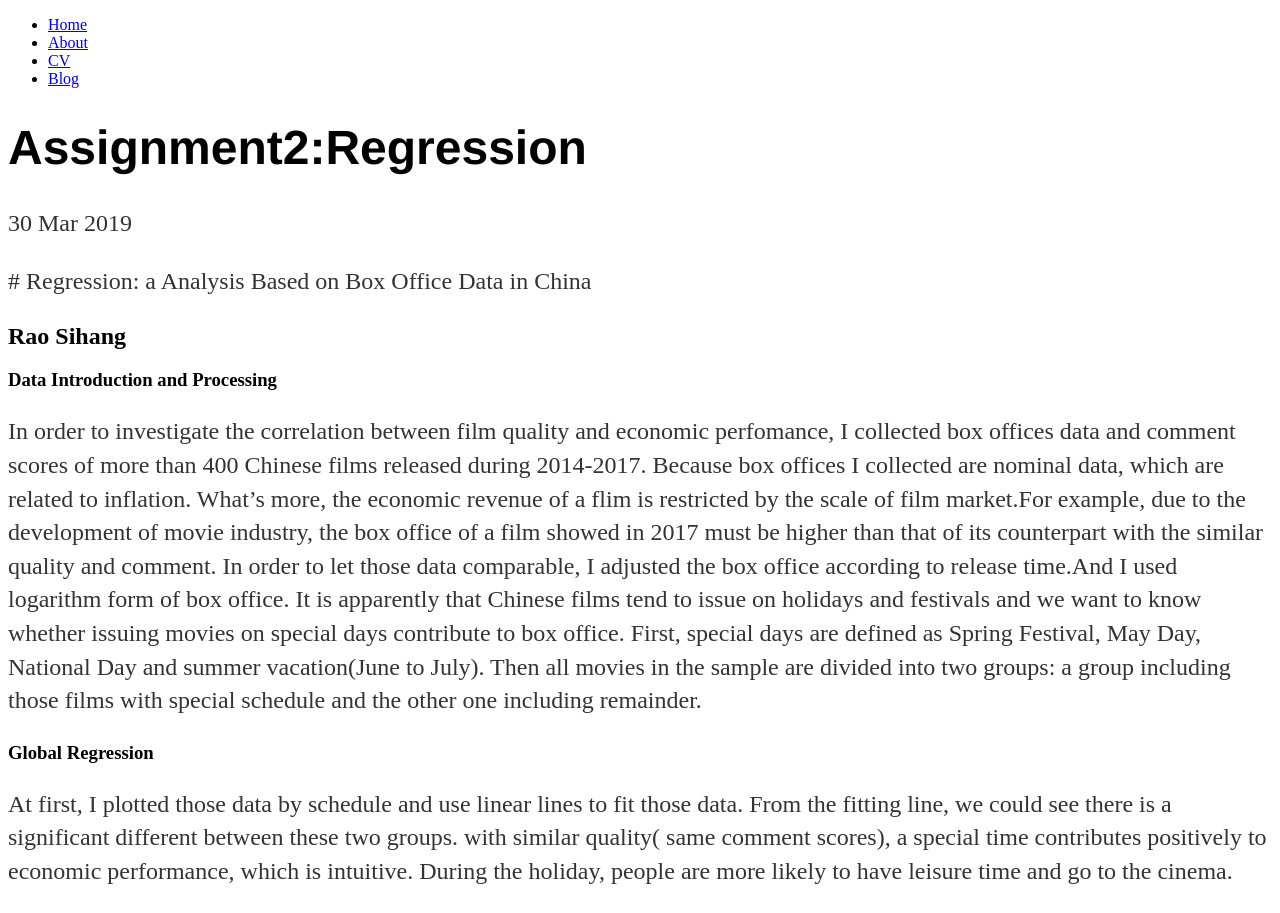
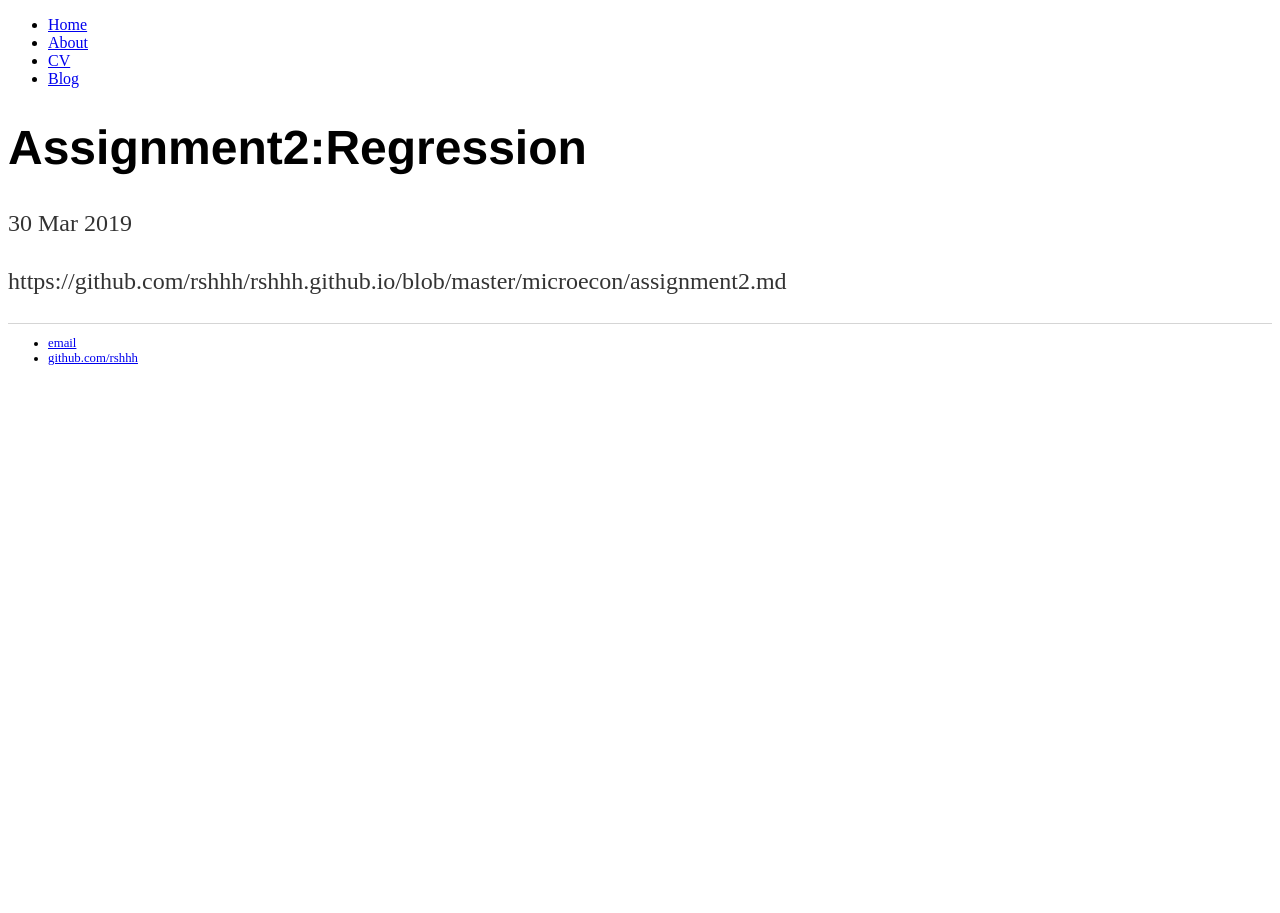
Before and after one commit to RSHHH/Microecon.github.io, a Jekyll site: the page built from _posts/2019-03-30-assignment2.md, in a window 1280 px wide and 1400 px high. Shown: the top 913 px of the window. Built offline with Jekyll 4.4.1, drawn with Linux system fonts in a browser that asks for light colours; some of the changed text lies outside the part shown.

Commit message:
Update 2019-03-30-assignment2.md

````diff
--- a/_posts/2019-03-30-assignment2.md
+++ b/_posts/2019-03-30-assignment2.md
@@ -3,66 +3,4 @@ layout: post
 title: "Assignment2:Regression"
 date: 2019-03-30
 ---
- # Regression: a Analysis Based on Box Office Data in China
-## Rao Sihang
-### Data Introduction and Processing
-  In order to investigate the correlation between film quality and economic perfomance, I collected box offices data and comment scores of more than 400 Chinese films released during 2014-2017. Because box offices I collected are nominal data, which are related to inflation. What’s more, the economic revenue of a flim is restricted by the scale of film market.For example, due to the development of movie industry, the box office of a film showed in 2017 must be higher than that of its counterpart with the similar quality and comment. In order to let those data comparable, I
-adjusted the box office according to release time.And I used logarithm form of box office.
-It is apparently that Chinese films tend to issue on holidays and festivals and we want to know whether issuing movies on special days contribute to box office. First, special days are defined as Spring Festival, May Day, National Day and summer vacation(June to July). Then all movies in the sample are divided into two groups: a group including those films with special schedule and the other one including remainder.
-
-### Global Regression
-  At first, I plotted those data by schedule and use linear lines to fit those data. From the fitting line, we could see there is a significant different between these two groups. with similar quality( same comment scores), a special time contributes positively to economic performance, which is intuitive. During the holiday, people are more likely to have leisure time and go to the cinema.
-
-```R
-  film<-read.table("film_box.csv",header=TRUE,sep=",")
-  attach(film)
-  library(ggplot2)
-  film$Time<-factor(film$special,levels=c(0,1),labels=c("ordinary time","special time"))
-  ggplot(data=film,aes(x=score,y=lnbox1,shape=Time,color=Time))+geom_point()+geom_smooth(method=lm)
-```
- ![global regression](https://github.com/rshhh/rshhh.github.io/blob/master/figure/figure1.png)
-
-
- ### Regression Splines
-From my perspective, this advantages for films with special schedule might depend on the film quality.For extremely terrible or extremely great movies, the impact of sechdule tend to be smaller, but for films with modest comments, this influence tends to be more significant. Based on this hypothesis, I think it is necessary to do a spline regression. Using 40 and 70 points as two thresholds, I divided those data into three groups. The blue color lines are cubic spline regression lines and orange ones are natural cubic spline regression with linear function beyond boundary knots. And the   darker points and lines represent ordinary time groups.
-
-```R
-library(zoo)
-library(splines)
-library(ggplot2)
-film<-read.table("film_box.csv",header=TRUE,sep=",")
-attach(film)
-film$Time<-factor(film$special,levels=c(0,1),labels=c("ordinary time","special time"))
-scorelims<-range(score)
-score.grid<-seq(from=scorelims[1],to=scorelims[2])
-film$color[film$Time=="ordinary time"]<-"black"
-film$color[film$Time=="special time"]<-"darkgrey"
-plot(score,lnbox1,xlim=scorelims,cex=.5,col=film$color,pch=16,pin=c(3,4),xlab="",ylab="")
-fit1 <- lm(lnbox1~bs(score, knots = c(40,70),df=3),data=film,subset=(Time == "ordinary time"))
-pred1 <- predict(fit1,newdata=list(score=score.grid),se=TRUE)
-se.bands <- cbind(pred1$fit + 2*pred1$se.fit, pred1$fit - 2*pred1$se.fit)
-lines(score.grid,pred1$fit,lwd=2,lty=1,col="darkblue")
-matlines(score.grid,se.bands,lwd=1,lty=3,col="darkblue")
-fit2 <- lm(lnbox1~bs(score, knots = c(40,70), df = 3),data=film,subset=(Time == "special time"))
-pred2 <- predict(fit2,newdata=list(score=score.grid),se=TRUE)
-se2.bands <- cbind(pred2$fit + 2*pred2$se.fit, pred2$fit - 2*pred2$se.fit)
-lines(score.grid,pred2$fit,lwd=2,lty=1,col="blue")
-matlines(score.grid,se2.bands,lwd=1,lty=3,col="blue")
-fit3 <- lm(lnbox1~ns(score, knots = c(40,70)),data=film,subset=(Time == "ordinary time"))
-pred3 <- predict(fit3,newdata=list(score=score.grid),se=TRUE)
-se3.bands <- cbind(pred3$fit + 2*pred3$se.fit, pred3$fit - 2*pred3$se.fit)
-lines(score.grid,pred3$fit,lwd=2,lty=1,col="darkorange")
-matlines(score.grid,se3.bands,lwd=1,lty=3,col="darkorange")
-fit4 <- lm(lnbox1~ns(score, knots = c(40,70)),data=film,subset=(Time == "special time"))
-pred4 <- predict(fit4,newdata=list(score=score.grid),se=TRUE)
-se4.bands <- cbind(pred4$fit + 2*pred4$se.fit, pred4$fit - 2*pred4$se.fit)
-lines(score.grid,pred4$fit,lwd=2,lty=1,col="orange")
-matlines(score.grid,se4.bands,lwd=1,lty=3,col="orange")
-abline(v=c(40,70),lty=3)
-legend("topright",col=c("darkblue","blue","darkorange","orange"),lwd=0.5,cex=0.5,legend=c("Cubic Spline/ordinarytime","Cubic Spline/specialtime","Natural Cubic Spline/ordinarytime","Natural Cubic Spline/specialtime"))
-title("Cubic and Natural Cubic regression",xlab="Comment Score",ylab="log box office")
-```
-![Cubic and Natural Cubic Regression](https://github.com/rshhh/rshhh.github.io/blob/master/figure/figure2.png)
-
-Based on cubic regression lines, the advantages of special schedule is much smaller for those movies with extreme quality,but the natural cubic regression lines tell us this advantages doesn't depends on comment scores. Due to the limited observations with extreme low and high scores, even though the natural cubic regression is much stable than the other on,but  I still don't consider that those fitting lines can reliably illustarte the difference of this advantages for different qualities films.
-There are other essential factors having great influence on box office, such as popularity of actors, types and so on.In order to investigate this problem, I still need other varibles.
+https://github.com/rshhh/rshhh.github.io/blob/master/microecon/assignment2.md
````
